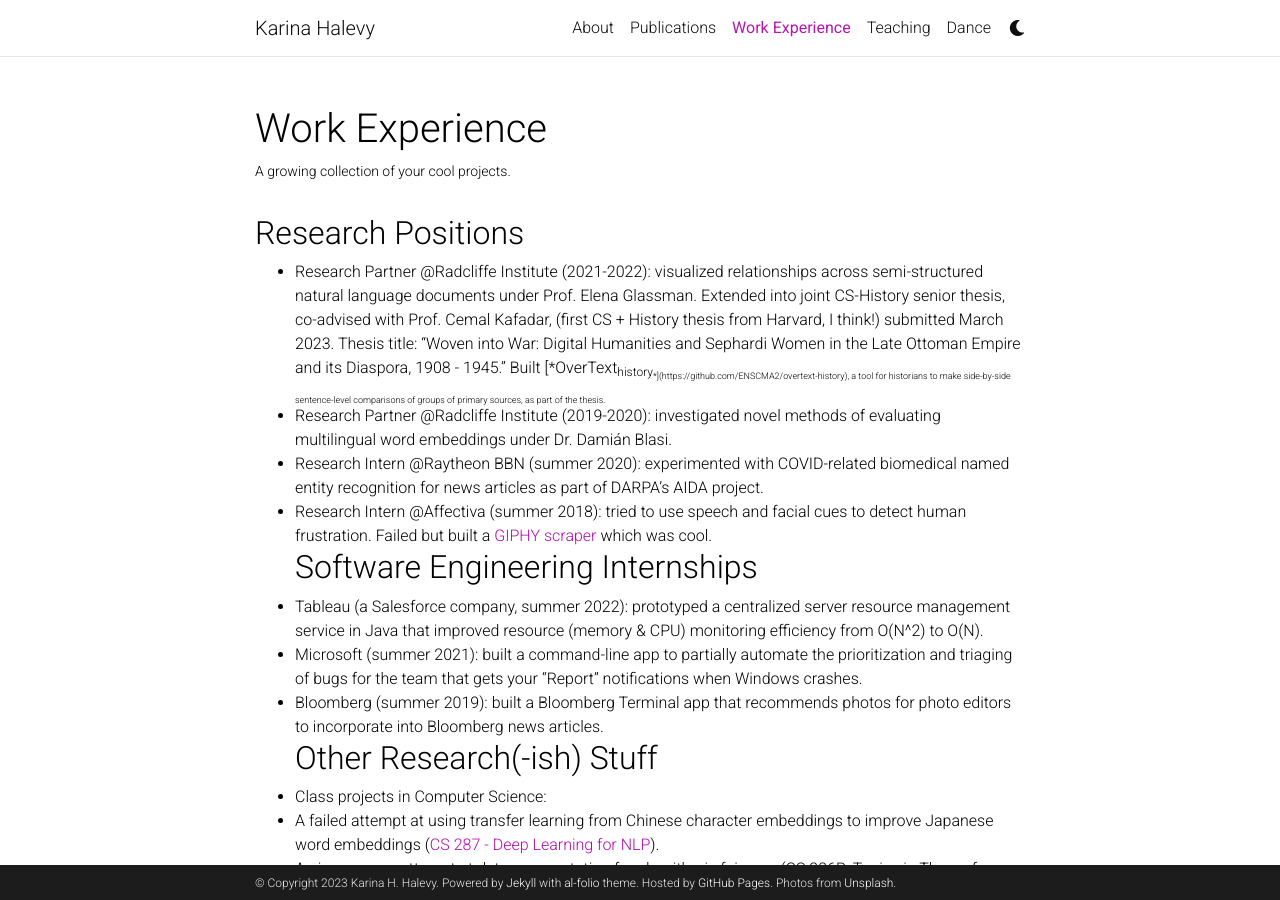
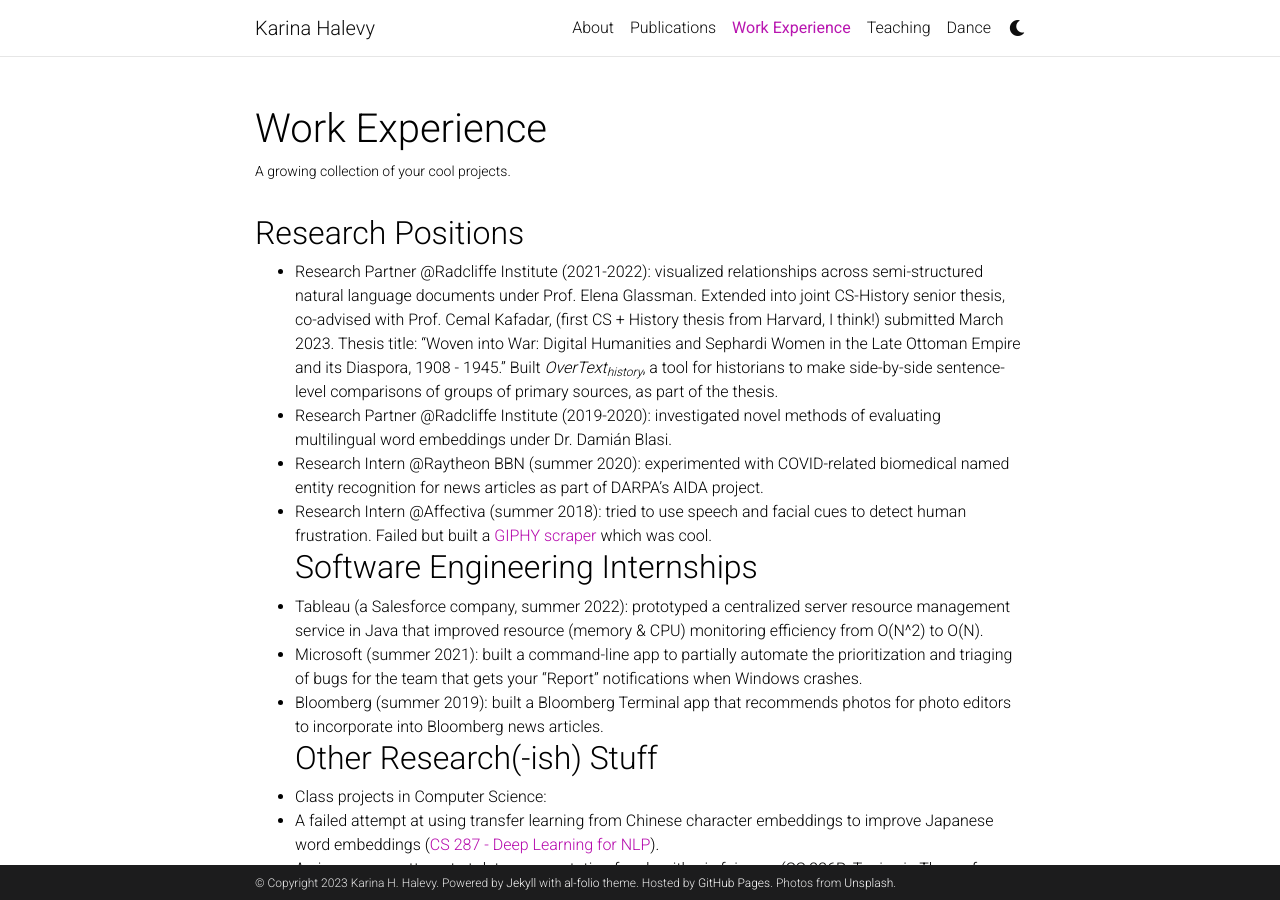
Before and after one commit to ENSCMA2/enscma2.github.io, a Jekyll site: the page built from _pages/experience.md, in a window 1280 px wide and 900 px high. Built offline with Jekyll 4.4.1, drawn with Linux system fonts in a browser that asks for light colours; comment, search, counter and statistics services are not loaded; a style sheet for code colours, icons or effects is not loaded.

Commit message:
Update experience.md

```diff
--- a/_pages/experience.md
+++ b/_pages/experience.md
@@ -10,7 +10,7 @@ horizontal: false
 ---
 
 ## Research Positions
-- Research Partner @Radcliffe Institute (2021-2022): visualized relationships across semi-structured natural language documents under Prof. Elena Glassman. Extended into joint CS-History senior thesis, co-advised with Prof. Cemal Kafadar, (first CS + History thesis from Harvard, I think!) submitted March 2023. Thesis title: "Woven into War: Digital Humanities and Sephardi Women in the Late Ottoman Empire and its Diaspora, 1908 - 1945." Built [*OverText<sub>history<sub>*](https://github.com/ENSCMA2/overtext-history), a tool for historians to make side-by-side sentence-level comparisons of groups of primary sources, as part of the thesis.
+- Research Partner @Radcliffe Institute (2021-2022): visualized relationships across semi-structured natural language documents under Prof. Elena Glassman. Extended into joint CS-History senior thesis, co-advised with Prof. Cemal Kafadar, (first CS + History thesis from Harvard, I think!) submitted March 2023. Thesis title: "Woven into War: Digital Humanities and Sephardi Women in the Late Ottoman Empire and its Diaspora, 1908 - 1945." Built [*OverText<sub>history</sub>*](https://github.com/ENSCMA2/overtext-history), a tool for historians to make side-by-side sentence-level comparisons of groups of primary sources, as part of the thesis.
 - Research Partner @Radcliffe Institute (2019-2020): investigated novel methods of evaluating multilingual word embeddings under Dr. Damián Blasi.
 - Research Intern @Raytheon BBN (summer 2020): experimented with COVID-related biomedical named entity recognition for news articles as part of DARPA’s AIDA project.
 - Research Intern @Affectiva (summer 2018): tried to use speech and facial cues to detect human frustration. Failed but built a [GIPHY scraper](https://github.com/ENSCMA2/giphy-scraper) which was cool.
```
